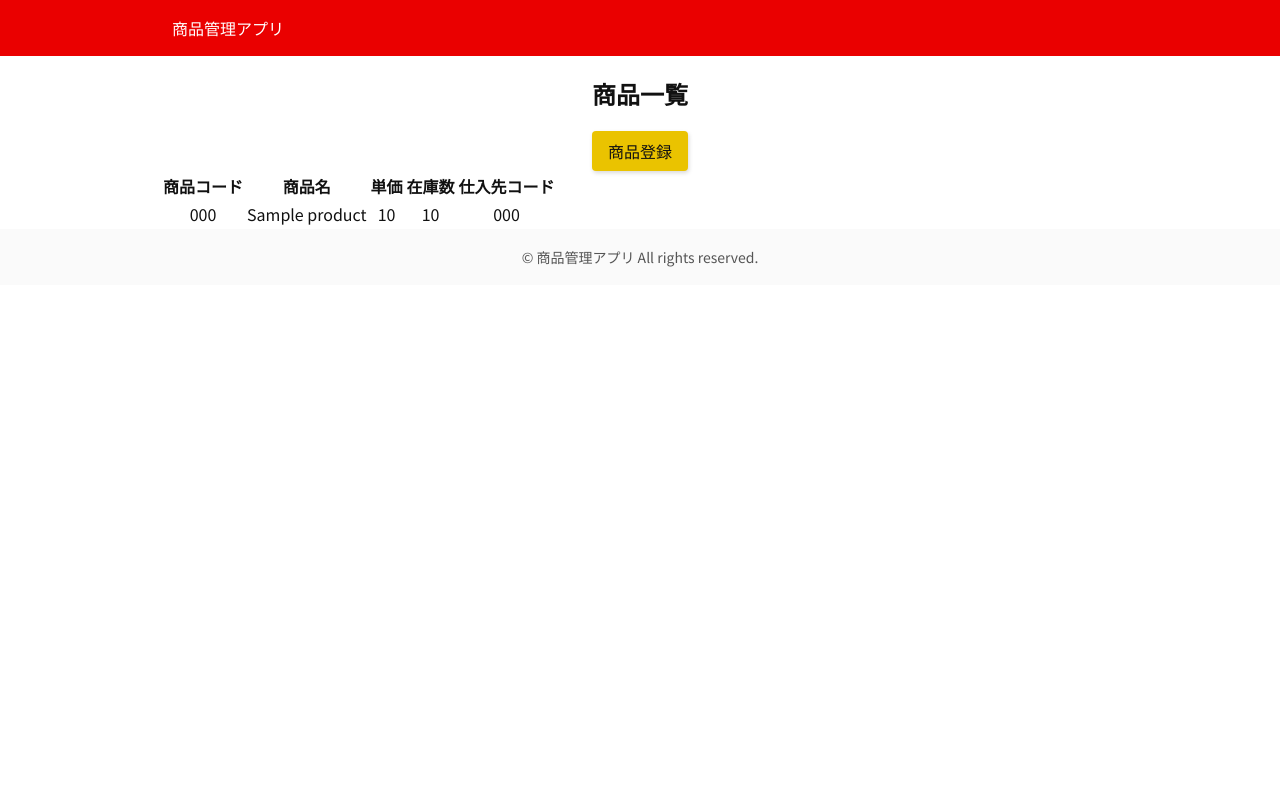
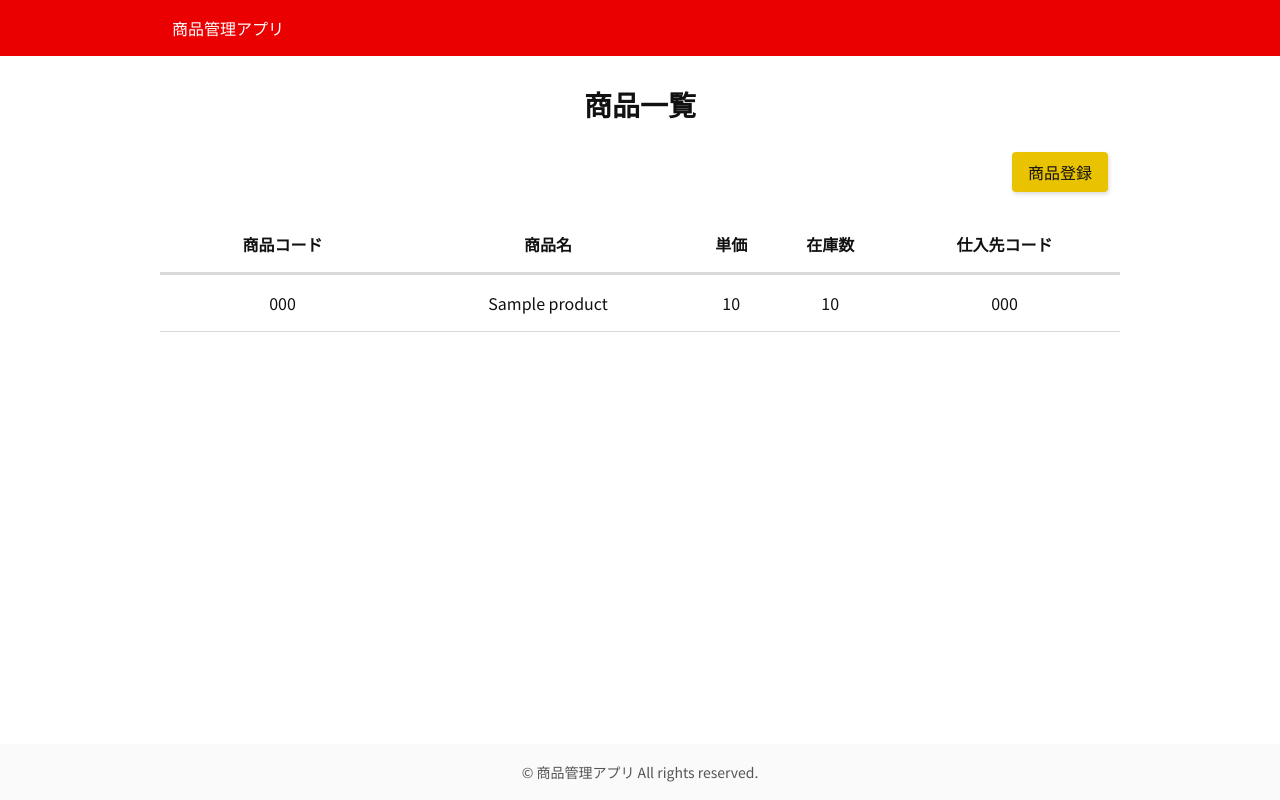
Before and after one commit to ShokoMatsuda/php-db-app, a PHP site: page /read.php in a window 1280 px wide. Run offline with PHP 8.4, Linux system fonts and the light colour scheme; tables that the repository leaves empty or names only in its code hold one stand-in row (values such as "Sample post").

Commit message:
11.3 商品一覧ページを作成しよう

```diff
--- a/css/style.css
+++ b/css/style.css
@@ -80,3 +80,51 @@
     color: #555;
     text-align: center;
  }
+
+  /* read.php */
+  .products {
+    box-sizing: border-box;
+    min-height: calc(100vh - 7rem);
+    padding: 1.75rem 0 3.5rem;
+  }
+
+  .products h1 {
+    margin: 0 0 1.75rem;
+    font-size: 1.75rem;
+  }
+
+  .products-ui {
+    display: flex;
+    align-items: flex-end;
+    justify-content: space-between;
+    padding: 0 0.75rem;
+    margin-bottom: 1.5rem;
+  }
+
+  .products-table {
+    width: 100%;
+    margin: 0 auto;
+    word-break: treal-all;
+    border-collapse: collapse;
+  }
+
+
+  .products-table tr {
+    border-bottom: solid 1px #d9d9d9;
+  }
+
+  .products-table tr:first-child {
+    border-bottom: solid 3px #d9d9d9;
+  }
+
+  .protaduts-table th,
+  .protaduts-table td {
+    padding: 1rem 0.75rem 1rem 0;
+    text-align: center;
+  }
+
+  .products-table th:first-child,
+  .products-table td:first-child {
+    padding: 1rem 0.75rem;
+    text-align: center;
+  }
```
